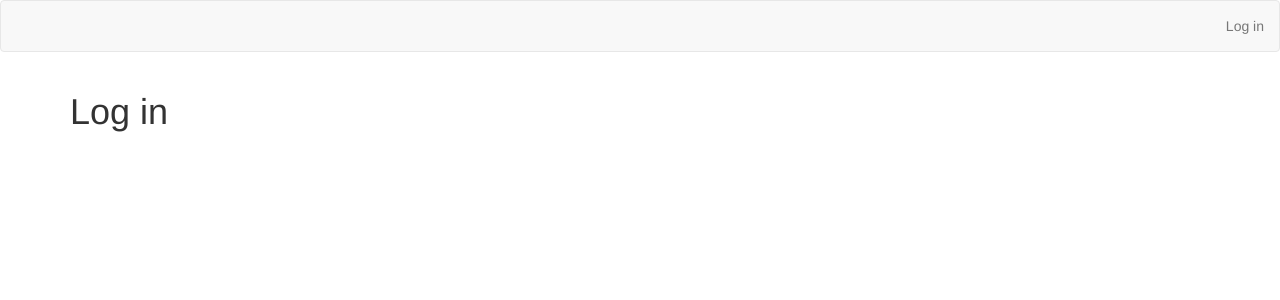
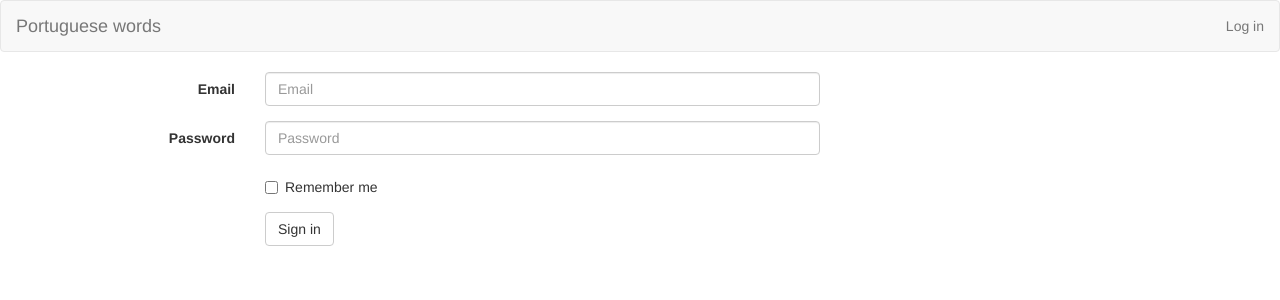
Before and after one commit to gpjt/portuguesewords, a Flask app: page /login in a window 1280 px wide. Shown: the top 300 px of the page. Run offline with Flask 2, Linux system fonts and the light colour scheme; some libraries are stand-ins or nearby versions.

Commit message:
Added login form and some tweaks to header.

```diff
--- a/portuguesewords/templates/index.html
+++ b/portuguesewords/templates/index.html
@@ -1,4 +1,7 @@
 {% extends "layout.html" %}
+
+{% block title %}Portuguese Words{% endblock %}
+
 {% block body %}
 
     <h1>The top 1,000 Portuguese words, annotated</h1>
--- a/portuguesewords/templates/layout.html
+++ b/portuguesewords/templates/layout.html
@@ -6,7 +6,7 @@
         <meta name="viewport" content="width=device-width, initial-scale=1">
         <!-- The above 3 meta tags *must* come first in the head; any other head content must come *after* these tags -->
 
-        <title>Portuguese Words</title>
+        <title>{% block title %}{% endblock %}</title>
 
         <link href="/static/bootstrap-3.3.4-dist/css/bootstrap.min.css" rel="stylesheet">
         <link href="/static/angular-xeditable-0.1.8/css/xeditable.css" rel="stylesheet">
@@ -23,6 +23,11 @@
     <body ng-app="ngWordsServices" ng-controller="ngWordsServicesController">
         <nav class="navbar navbar-default">
             <div class="container-fluid">
+                <div class="navbar-header">
+                    <a class="navbar-brand" href="/">Portuguese words</a>
+                </div>
+
+
                 <ul class="nav navbar-nav navbar-right">
                     <li><a href="{{ url_for('login') }}">Log in</a></li>
                 </ul>
--- a/portuguesewords/templates/login.html
+++ b/portuguesewords/templates/login.html
@@ -1,6 +1,36 @@
 {% extends "layout.html" %}
+
+{% block title %}Log in: Portuguese Words{% endblock %}
+
 {% block body %}
 
-    <h1>Log in</h1>
+<form class="form-horizontal">
+    <div class="form-group">
+        <label for="id_email" class="col-sm-2 control-label">Email</label>
+        <div class="col-sm-6">
+            <input type="email" class="form-control" id="id_email" placeholder="Email">
+        </div>
+    </div>
+    <div class="form-group">
+        <label for="id_password" class="col-sm-2 control-label">Password</label>
+        <div class="col-sm-6">
+            <input type="password" class="form-control" id="id_password" placeholder="Password">
+        </div>
+    </div>
+    <div class="form-group">
+        <div class="col-sm-offset-2 col-sm-10">
+            <div class="checkbox">
+                <label>
+                    <input type="checkbox"> Remember me
+                </label>
+            </div>
+        </div>
+    </div>
+    <div class="form-group">
+        <div class="col-sm-offset-2 col-sm-10">
+            <button type="submit" class="btn btn-default">Sign in</button>
+        </div>
+    </div>
+</form>
 
 {% endblock %}
```
